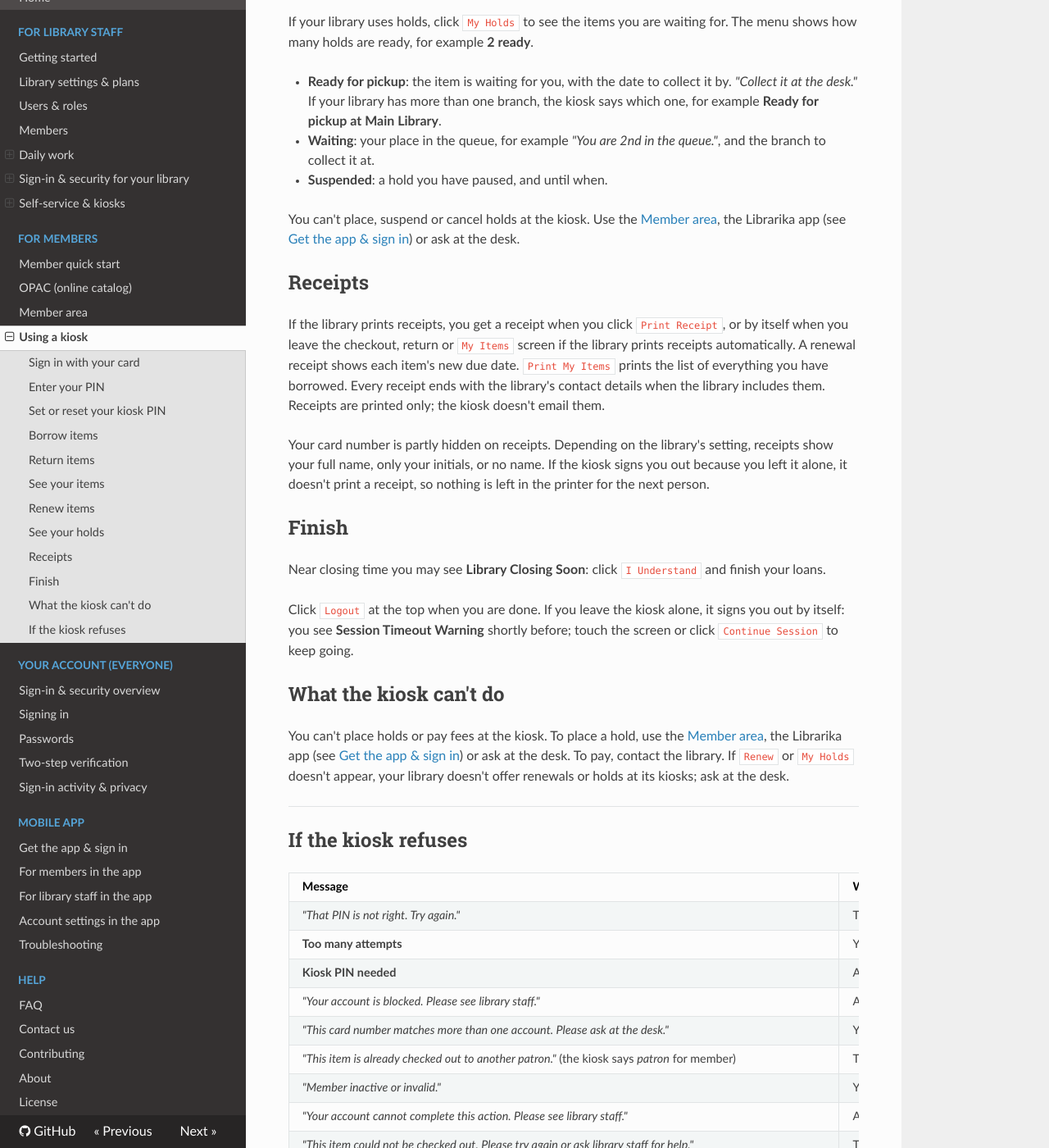
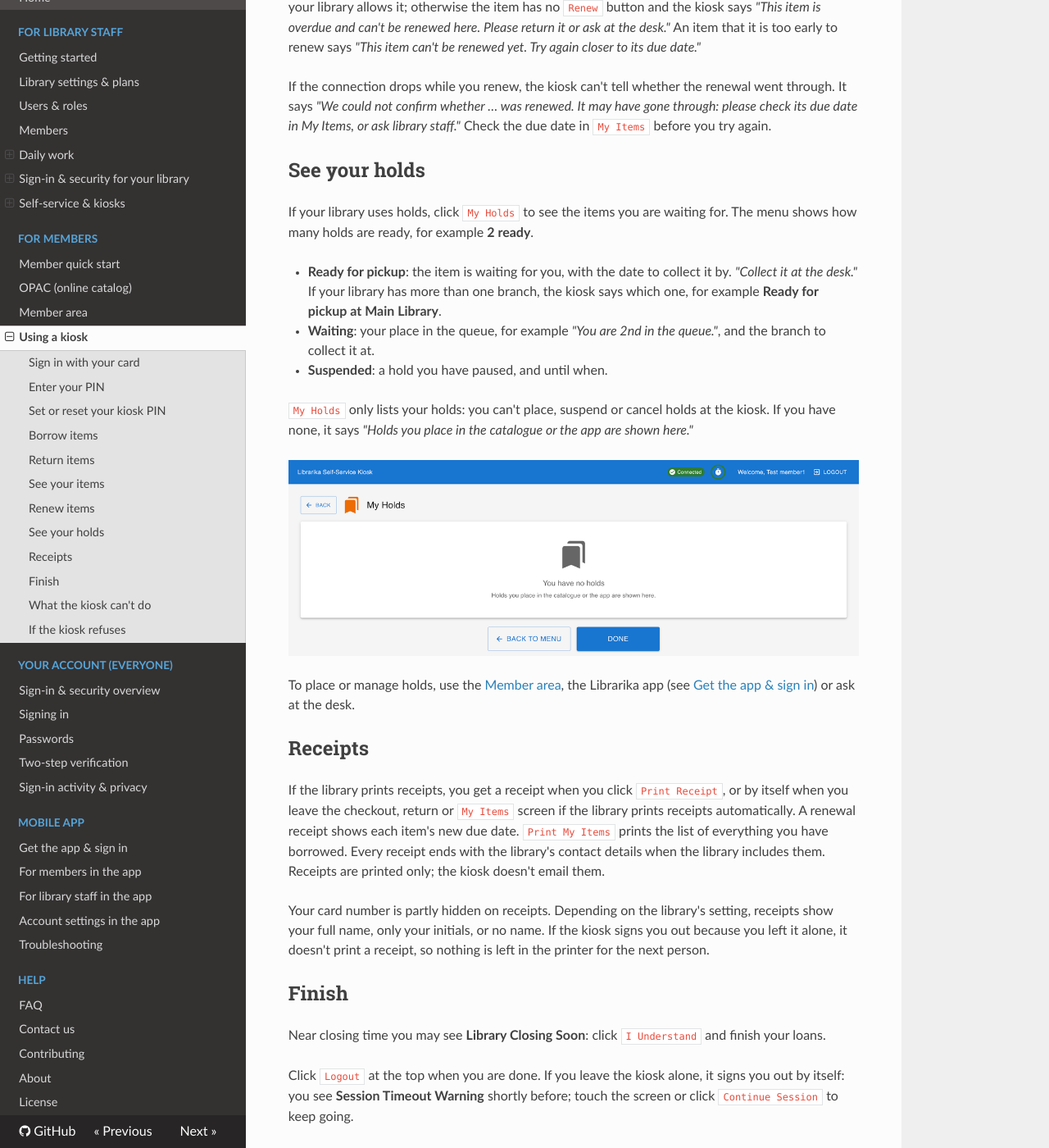
Before and after one commit to Librarika/manual, an MkDocs documentation site: the page built from docs/using-a-kiosk.md, in a window 1280 px wide and 1400 px high, scrolled down 6269 px. Shown: the whole window at 82% size. Built offline with MkDocs 1.6.1, drawn with Linux system fonts in a browser that asks for light colours; nearby versions of some CDN libraries.

Commit message:
Manual: Kiosk 1.0.3 screenshots and notes
Name on receipts setting, Kiosk PIN needed, an overdue loan that can't
be renewed at the kiosk and an empty My Holds, from Kiosk 1.0.3; My Holds
is a list only (holds are placed in the catalogue or the app); the default
kiosk terms still say "Effective Date: [To be set by library]", so
libraries should edit them or turn them off.

```diff
--- a/docs/using-a-kiosk.md
+++ b/docs/using-a-kiosk.md
@@ -119,7 +122,11 @@ If your library uses holds, click `My Holds` to see the items you are waiting fo
 * **Waiting**: your place in the queue, for example *"You are 2nd in the queue."*, and the branch to collect it at.
 * **Suspended**: a hold you have paused, and until when.
 
-You can't place, suspend or cancel holds at the kiosk. Use the [Member area](member-area.md#my-holds), the Librarika app (see [Get the app & sign in](mobile-app.md)) or ask at the desk.
+`My Holds` only lists your holds: you can't place, suspend or cancel holds at the kiosk. If you have none, it says *"Holds you place in the catalogue or the app are shown here."*
+
+![My Holds with no holds](img/kiosk-my-holds-empty.png)
+
+To place or manage holds, use the [Member area](member-area.md#my-holds), the Librarika app (see [Get the app & sign in](mobile-app.md)) or ask at the desk.
 
 ## Receipts
 
```
Also changed, not shown: other parts of docs/using-a-kiosk.md (+3 -0 lines), docs/kiosk-app.md (+6 -2 lines), docs/img/kiosk-my-holds-empty.png (added), docs/img/kiosk-overdue-not-renewable.png (added), docs/img/kiosk-pin-no-pin.png (added), docs/img/kiosk-receipt-name-setting.png (added).
